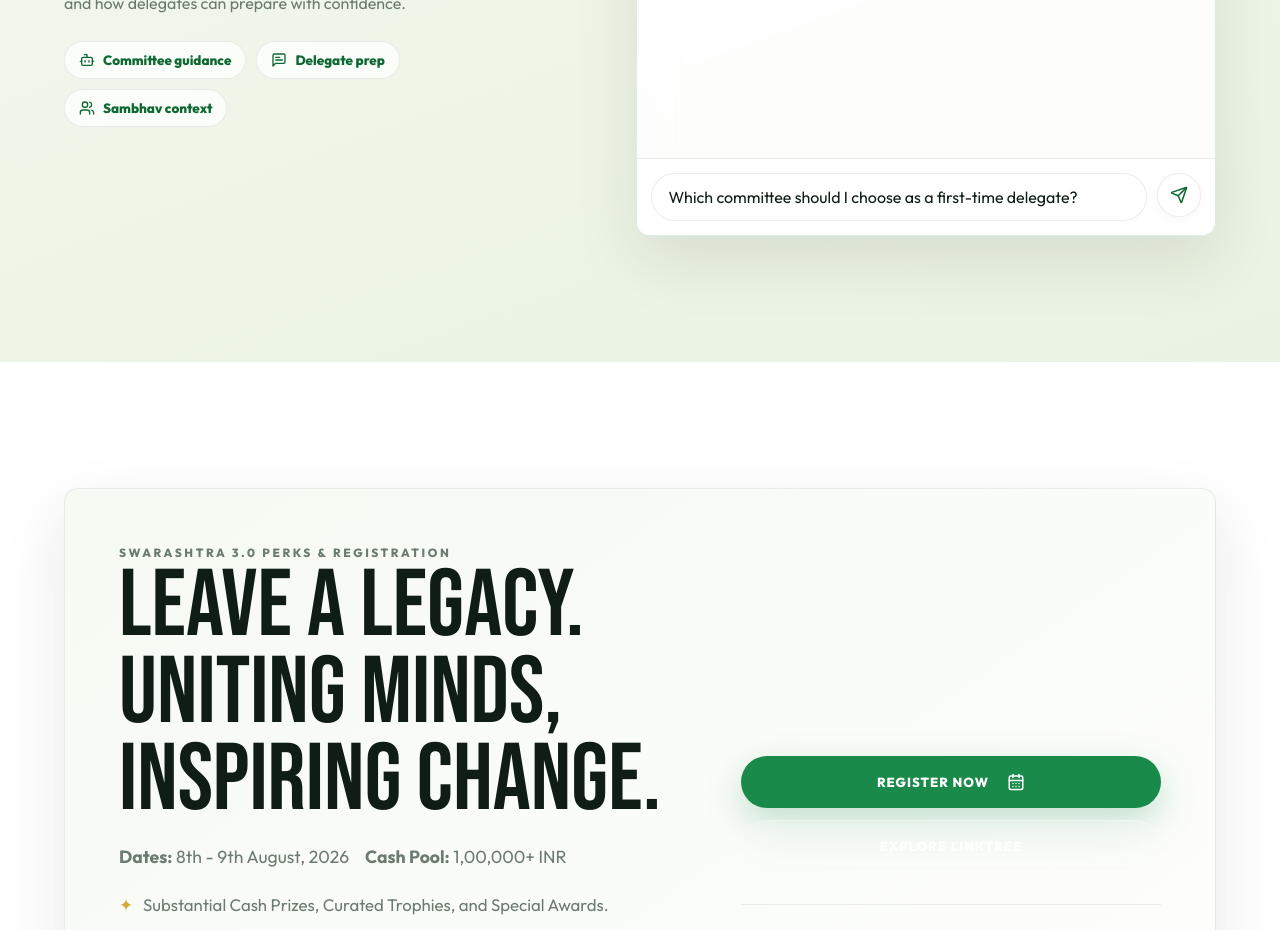
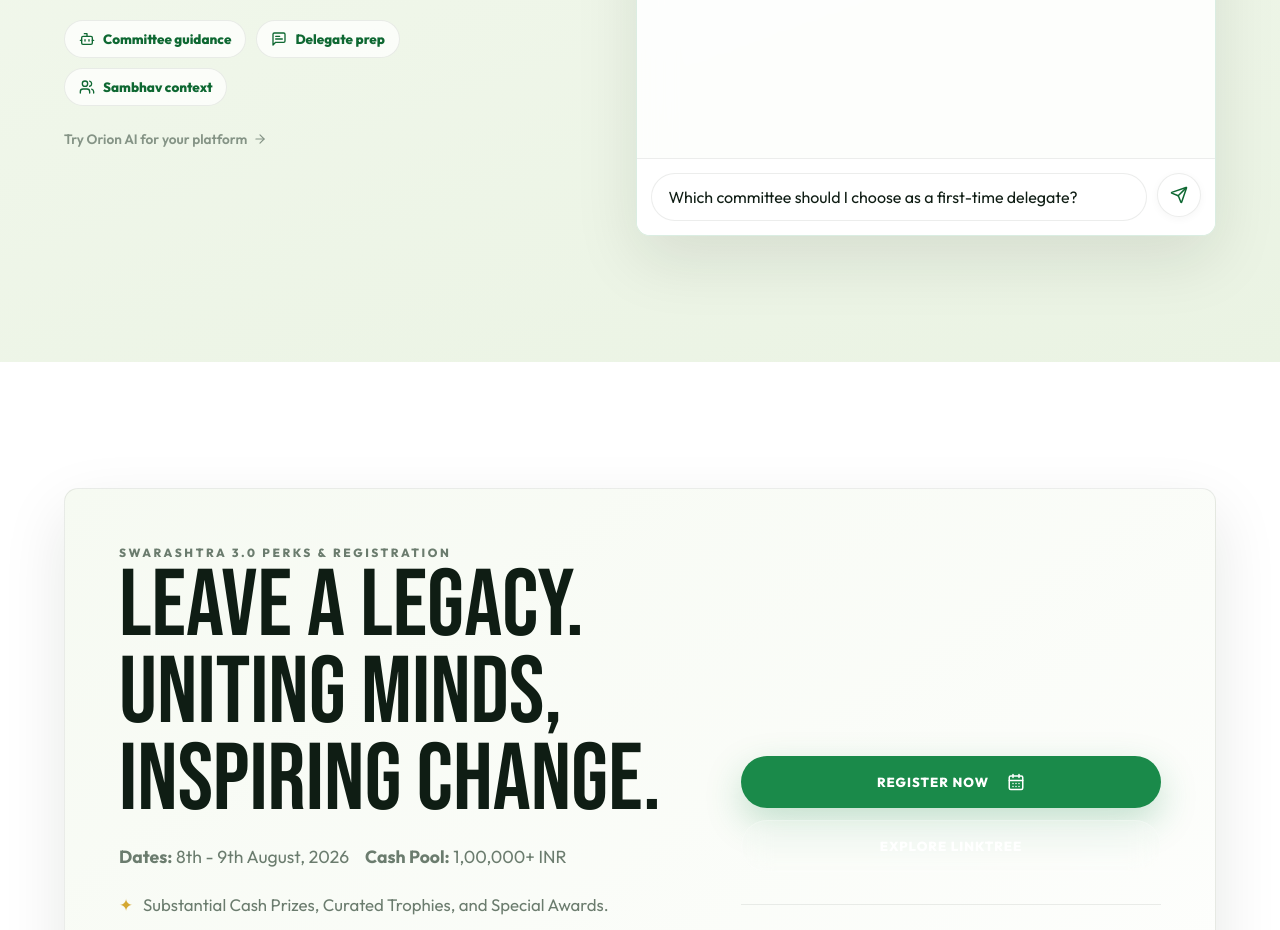
Before and after one commit to thesambhavfoundation16/sambhav-web, a React (Vite) app: page / in a window 1280 px wide. Shown: the part 9620-10550 px from the top of the page. Built offline with nearby package versions, Linux system fonts and the light colour scheme; a web font is replaced by a local one.

Commit message:
Add subtle Try Orion AI link button

```diff
--- a/src/main.jsx
+++ b/src/main.jsx
@@ -942,6 +942,14 @@
             <motion.span whileHover={{ scale: 1.05 }}><MessageSquareText size={16} /> Delegate prep</motion.span>
             <motion.span whileHover={{ scale: 1.05 }}><Users size={16} /> Sambhav context</motion.span>
           </div>
+          <a
+            href="https://ai.matebricks.com/"
+            target="_blank"
+            rel="noopener noreferrer"
+            className="orion-try-link"
+          >
+            Try Orion AI for your platform <ArrowRight size={14} />
+          </a>
         </motion.div>
 
         <motion.div
--- a/src/styles.css
+++ b/src/styles.css
@@ -1436,6 +1436,26 @@
   color: var(--accent);
 }
 
+.orion-try-link {
+  display: inline-flex;
+  align-items: center;
+  gap: 6px;
+  margin-top: 24px;
+  font-family: var(--font-body);
+  font-size: 0.85rem;
+  font-weight: 600;
+  color: var(--muted);
+  text-decoration: none;
+  opacity: 0.8;
+  transition: opacity 0.3s ease, color 0.3s ease, transform 0.3s ease;
+}
+
+.orion-try-link:hover {
+  opacity: 1;
+  color: var(--accent);
+  transform: translateX(4px);
+}
+
 .orion-panel {
   min-height: 620px;
   display: grid;
```
